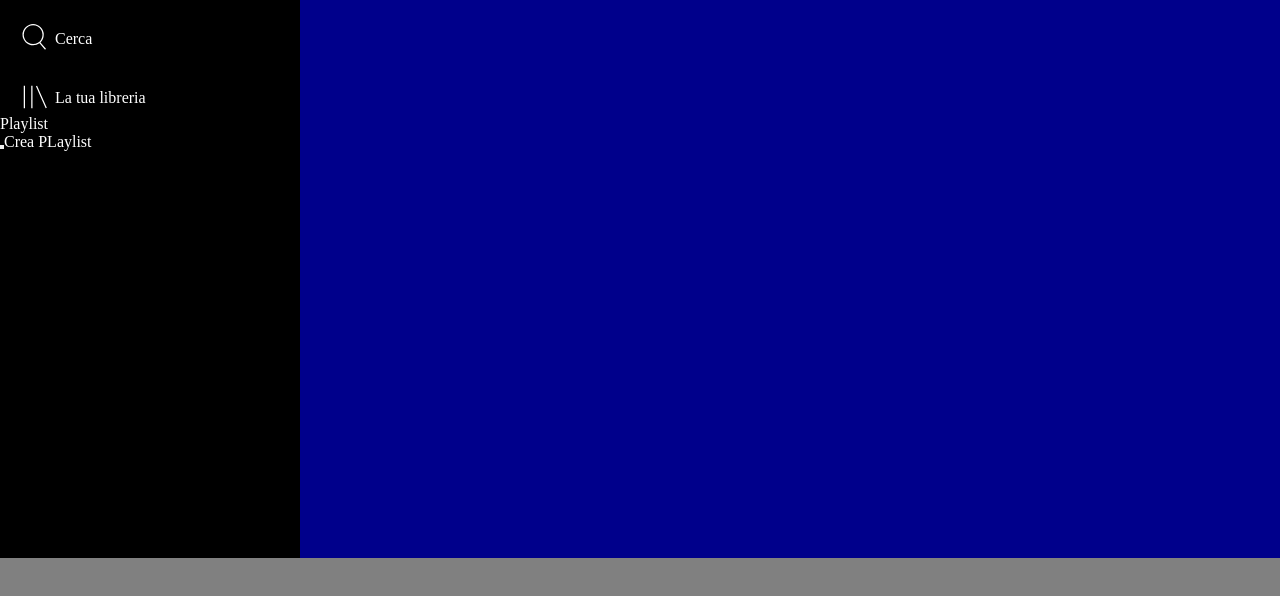
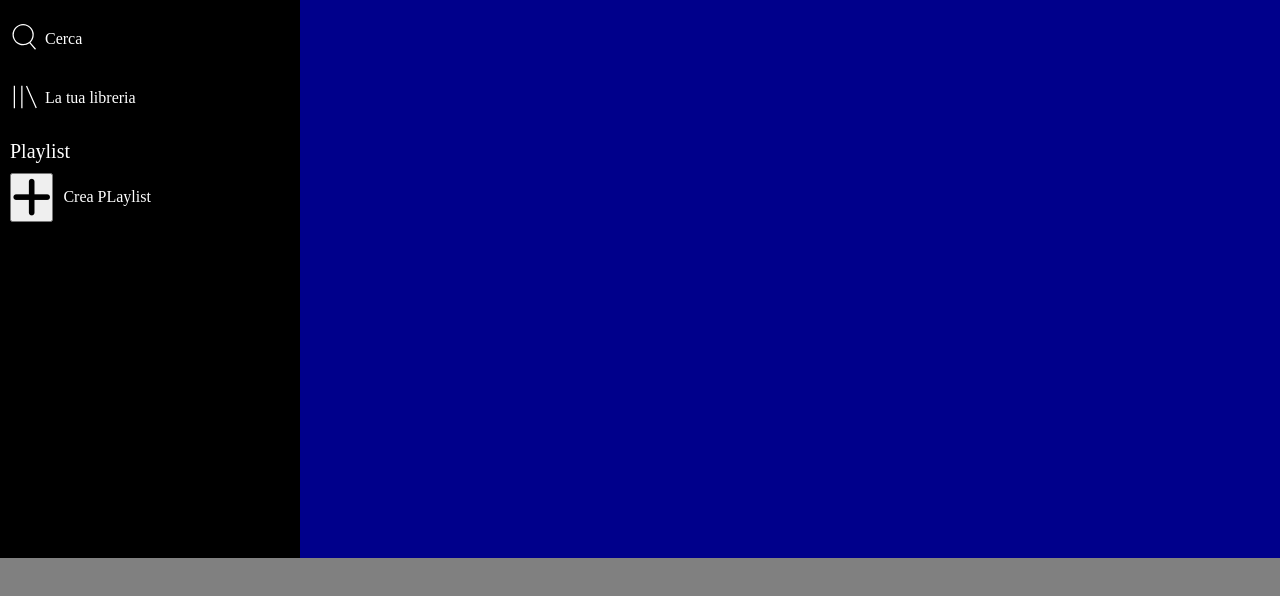
Before and after one commit to FrancescoGiommi/html-css-spotifyweb, a plain HTML site: page index.html in a window 1280 px wide. Shown: the part 122-718 px from the top of the page. Drawn offline with Linux system fonts and the light colour scheme.

Commit message:
Add playlist button

```diff
--- a/css/style.css
+++ b/css/style.css
@@ -24,6 +24,8 @@
   display: none;
 }
 
+/* # MOBILE FIRST (MAX-WIDTH 576PX) */
+
 /* # MAIN */
 
 .container {
@@ -38,8 +40,12 @@
 }
 
 .logo {
-  margin-left: 10px;
+  margin-left: 8px;
   margin-top: 5px;
+}
+
+.icon-logo {
+  width: 35px;
 }
 
 .control {
@@ -121,10 +127,32 @@
 
   .home-page {
     width: 30px;
+    margin-left: 0;
   }
 
   .playlist {
     display: inline;
+  }
+
+  .title-playlist {
+    margin-left: 10px;
+    margin-top: 25px;
+    font-size: 20px;
+  }
+
+  .fa-plus {
+    font-size: 45px;
+  }
+
+  .new-playlist {
+    margin-left: 10px;
+    margin-top: 10px;
+    display: flex;
+    align-items: center;
+  }
+
+  .add-playlist {
+    margin-left: 10px;
   }
 }
 
--- a/index.html
+++ b/index.html
@@ -5,6 +5,13 @@
     <meta name="viewport" content="width=device-width, initial-scale=1.0" />
     <title>Spotifyweb</title>
     <link rel="stylesheet" href="./css/style.css" />
+    <link
+      rel="stylesheet"
+      href="https://cdnjs.cloudflare.com/ajax/libs/font-awesome/6.6.0/css/all.min.css"
+      integrity="sha512-Kc323vGBEqzTmouAECnVceyQqyqdsSiqLQISBL29aUW4U/M7pSPA/gEUZQqv1cwx4OnYxTxve5UMg5GT6L4JJg=="
+      crossorigin="anonymous"
+      referrerpolicy="no-referrer"
+    />
   </head>
   <body>
     <div class="container">
@@ -14,7 +21,7 @@
           <div class="logo">
             <!--Logo spotify-->
             <div>
-              <img class="icon-logo" src="./img/favicon.ico" alt="" /><img
+              <img class="icon-logo" src="./img/logo-small.svg" alt="" /><img
                 class="logo-image d-none"
                 src="./img/logo.svg"
                 alt=""
@@ -43,10 +50,14 @@
           </div>
 
           <div class="playlist d-none">
-            <div>
-              <span>Playlist <img src="" alt="" /></span>
+            <div class="title-playlist"><span>Playlist</span></div>
+            <div class="new-playlist">
+              <div>
+                <button><i class="fa-solid fa-plus"></i></button>
+              </div>
+
+              <div><span class="add-playlist">Crea PLaylist</span></div>
             </div>
-            <div><button></button><span>Crea PLaylist</span></div>
           </div>
         </div>
         <div></div>
```
